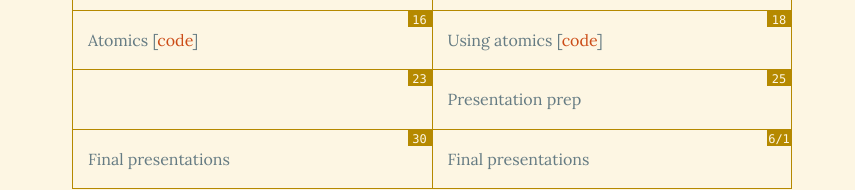
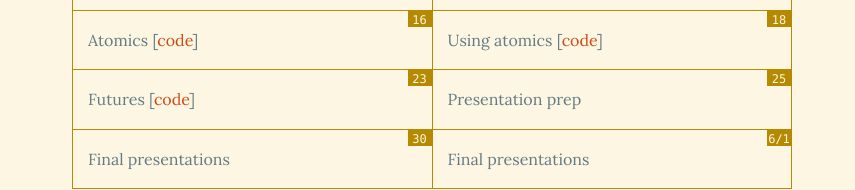
Before and after one commit to nu-rust-course/web, a plain HTML site: page index.html in a window 1280 px wide. Shown: the part 2086-2276 px from the top of the page, without its empty margins (208-1063 px from the left). Drawn offline with Linux system fonts and the light colour scheme.

Commit message:
Linked to code for today.

```diff
--- a/index.html
+++ b/index.html
@@ -373,6 +373,8 @@ This table specifies the course schedule; topics are tentative.
 
   <tr>
     <td><span>23</span>
+      Futures
+      [<a href="https://github.com/eecs395rust/code/tree/master/futures">code</a>]
     </td>
     <td><span>25</span>
       Presentation prep
```
